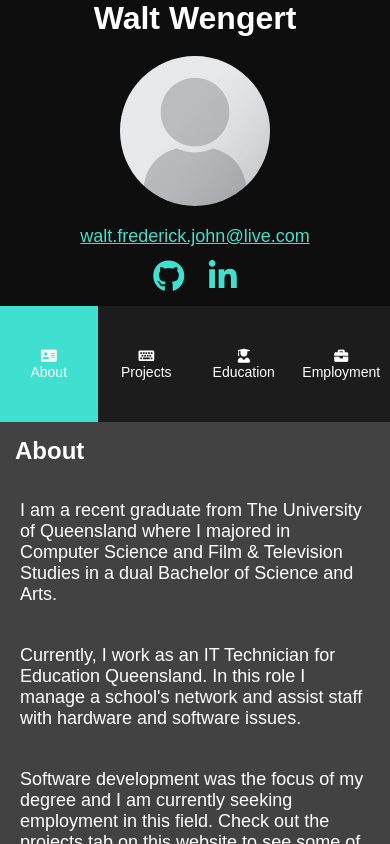
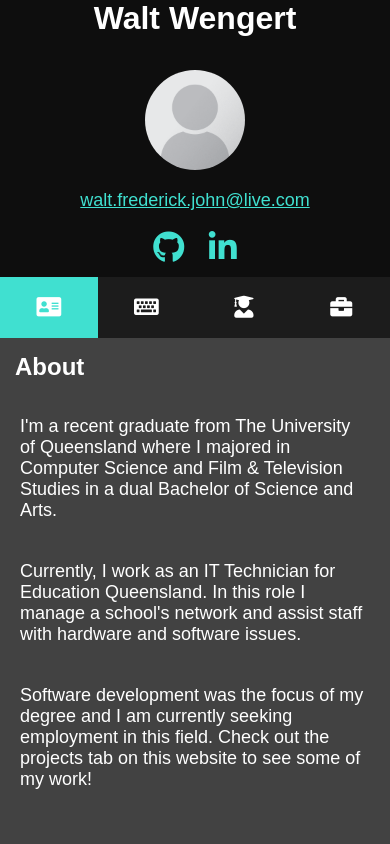
Before and after one commit to waltwengert/waltwengert.github.io, a plain HTML site: page index.html in a window 390 px wide. Drawn offline with Linux system fonts and the light colour scheme.

Commit message:
Continued improving style, particularly for mobile. Fixed mail link being full page width.

```diff
--- a/data.js
+++ b/data.js
@@ -11,7 +11,7 @@ var data = {
   },
   about: {
     para1:
-      "I am a recent graduate from The University of Queensland where I majored in Computer Science and Film & Television Studies in a dual Bachelor of Science and Arts.",
+      "I'm a recent graduate from The University of Queensland where I majored in Computer Science and Film & Television Studies in a dual Bachelor of Science and Arts.",
     para2:
       "Currently, I work as an IT Technician for Education Queensland. In this role I manage a school's network and assist staff with hardware and software issues.",
     para3:
--- a/index.html
+++ b/index.html
@@ -28,7 +28,7 @@
     <div class="heading" align="center">
       <h1 id="name"></h1>
       <img id="myImg" class="img-circle center-block" alt="me" />
-      <a id="mail" class="text-center" target="_top"></a>
+      <a id="mail" target="_top"></a>
       <div class="icons">
         <a id="github" class="text-center" target="_blank">
           <i class="fab fa-github"></i
--- a/style.css
+++ b/style.css
@@ -45,6 +45,8 @@ body {
 }
 
 #mail {
+  width: min-content;
+  align-self: center;
   font-size: large;
   padding-top: 20px;
   padding-bottom: 10px;
@@ -70,7 +72,7 @@ body {
   padding-right: 10%;
   padding-left: 10%;
   display: flex;
-  flex: 5;
+  flex: 2;
 }
 
 .btn {
@@ -127,18 +129,44 @@ a:hover {
 
 /*if the screen is less than 600px wide*/
 @media screen and (max-width: 600px) {
+  .heading {
+    flex: 2;
+  }
+
+  .section {
+    flex: 3;
+  }
+
   .buttons {
     padding-right: 0%;
     padding-left: 0%;
   }
 
   .btn {
-    font-size: 14px;
+    font-size: 0px;
+  }
+
+  .fas {
+    font-size: 22px;
+  }
+
+  .img-circle {
+    width: 100px;
+    border-radius: 50px;
+    flex: 3;
   }
 }
 
 /*if the screen is at least 600px wide*/
 @media screen and (min-width: 601px) {
+  .heading {
+    flex: 2;
+  }
+
+  .section {
+    flex: 2;
+  }
+
   .buttons {
     padding-right: 10%;
     padding-left: 10%;
@@ -147,20 +175,10 @@ a:hover {
   .btn {
     font-size: 22px;
   }
-}
 
-/*if the screen is less than 600px tall*/
-@media screen and (max-height: 600px) {
-  .img-circle {
-    width: 100px;
-    border-radius: 50px;
-  }
-}
-
-/*if the screen is at least 600px tall*/
-@media screen and (min-height: 601px) {
   .img-circle {
     width: 150px;
     border-radius: 75px;
+    flex: 4;
   }
 }
```
